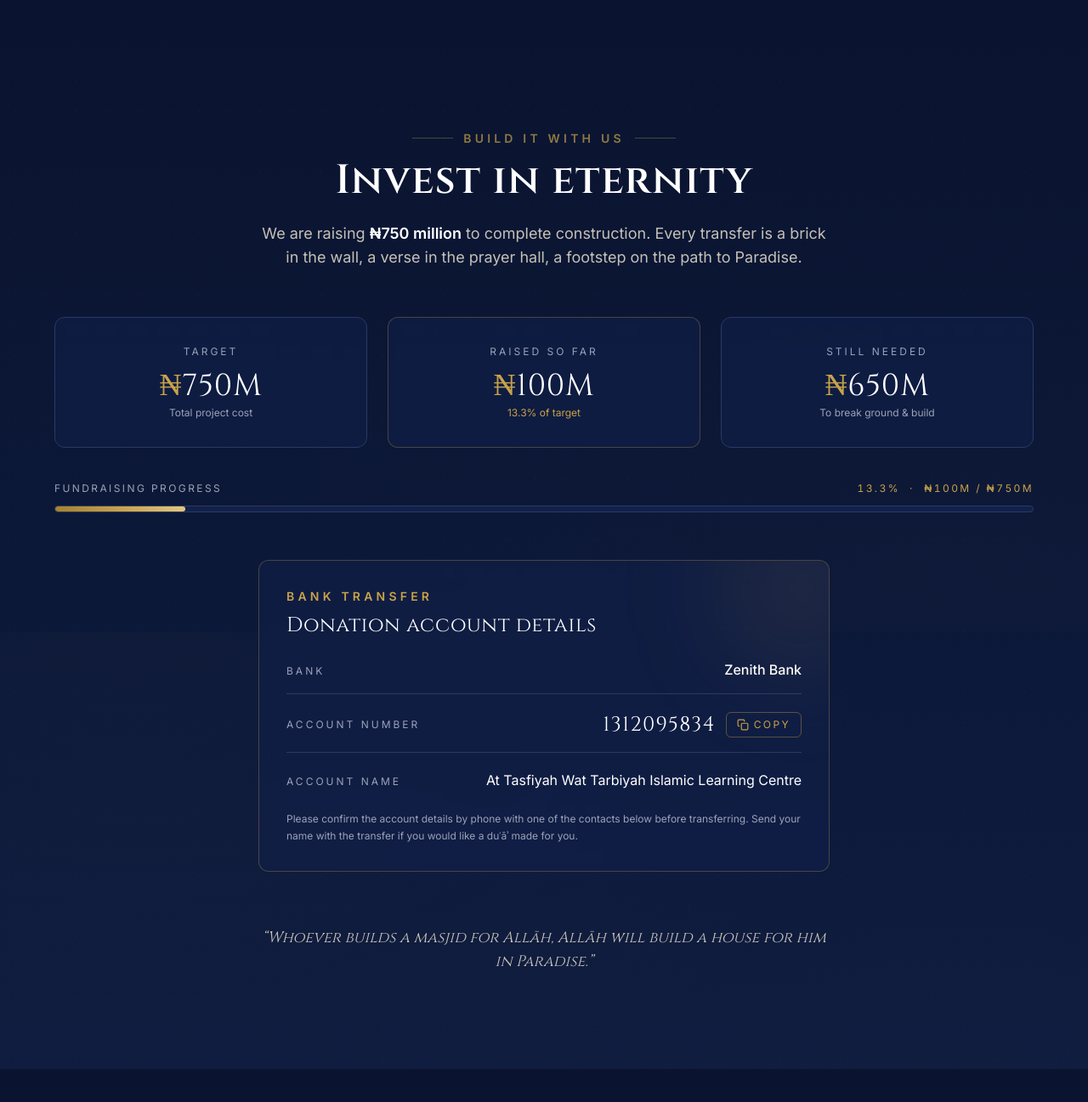
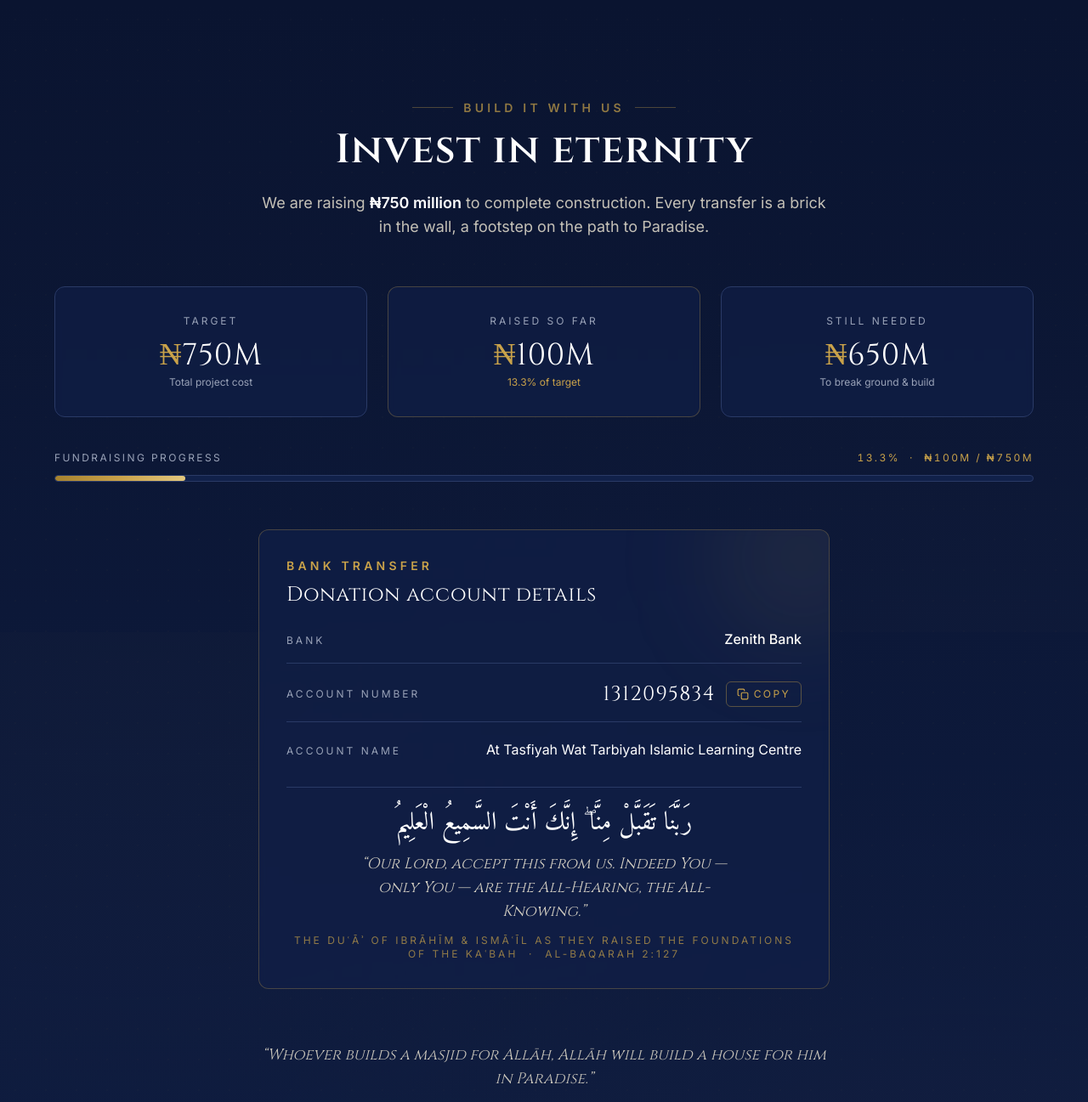
Before and after one commit to Lilit0x/masjidulameen, a website: page index.html in a window 1280 px wide. Shown: the part 3256-4553 px from the top of the page at 85% size. Drawn offline with nearby package versions, Linux system fonts and the light colour scheme; files that its build step writes are made by us from their sources.

Commit message:
fix(app): changed to dua

```diff
--- a/index.html
+++ b/index.html
@@ -239,7 +239,7 @@
             <p>
               The masjid is designed not only as a place of prayer, but as a hub for daily
               circles of knowledge, Qurʾān memorisation, and community gathering. It is a
-              quiet, lasting investment — for Osogbo, and for the ākhirah.
+              quiet, lasting investment for the ummah, and for the ākhirah.
             </p>
             <p class="text-cream/70">
               The campaign is currently in its fundraising phase. Every contribution, large
@@ -291,9 +291,9 @@
         <div class="text-center mb-16" data-reveal>
           <p class="section-label"><span class="divider-rule"><span>The Vision</span></span></p>
           <h2 class="section-title text-balance">A house built for prayer,<br class="hidden md:block" /> and for learning</h2>
-          <p class="text-cream/80 max-w-2xl mx-auto md:text-lg leading-relaxed">
-            From a wide, light-filled prayer hall to a minaret rising over the compound — every
-            detail is shaped around the rhythms of daily worship and the work of teaching.
+          < class="text-cream/80 max-w-2xl mx-auto md:text-lg leading-relaxed">
+            From a wide, light-filled prayer hall to a minaret rising over the compound every
+            detail is shaped around the rhythms of daily <i>'ibaadat</i> and <i>'ilm</i>.
           </p>
         </div>
 
@@ -383,8 +383,7 @@
           <h2 class="section-title text-balance">Invest in eternity</h2>
           <p class="text-cream/80 max-w-2xl mx-auto md:text-lg leading-relaxed">
             We are raising <span class="text-white font-semibold">₦750&nbsp;million</span> to
-            complete construction. Every transfer is a brick in the wall, a verse in the
-            prayer hall, a footstep on the path to Paradise.
+            complete construction. Every transfer is a brick in the wall, a footstep on the path to Paradise.
           </p>
         </div>
 
@@ -463,10 +462,18 @@
               </div>
             </dl>
 
-            <p class="mt-6 text-xs text-muted leading-relaxed">
-              Please confirm the account details by phone with one of the contacts below before
-              transferring. Send your name with the transfer if you would like a duʿāʾ made for you.
-            </p>
+            <div class="mt-8 pt-6 border-t border-ink-line text-center">
+              <p lang="ar" dir="rtl" class="font-arabic text-2xl md:text-3xl text-white leading-loose">
+                رَبَّنَا تَقَبَّلْ مِنَّا ۖ إِنَّكَ أَنْتَ السَّمِيعُ الْعَلِيمُ
+              </p>
+              <p class="mt-4 font-display italic text-base md:text-lg text-cream/85 max-w-md mx-auto leading-relaxed">
+                “Our Lord, accept this from us. Indeed You — only You — are the All-Hearing, the All-Knowing.”
+              </p>
+              <p class="mt-3 text-[10px] md:text-xs tracking-[0.25em] uppercase text-gold/70">
+                The duʿāʾ of Ibrāhīm &amp; Ismāʿīl as they raised the foundations of the Kaʿbah
+                &nbsp;·&nbsp; al-Baqarah&nbsp;2:127
+              </p>
+            </div>
           </div>
         </div>
 
```
